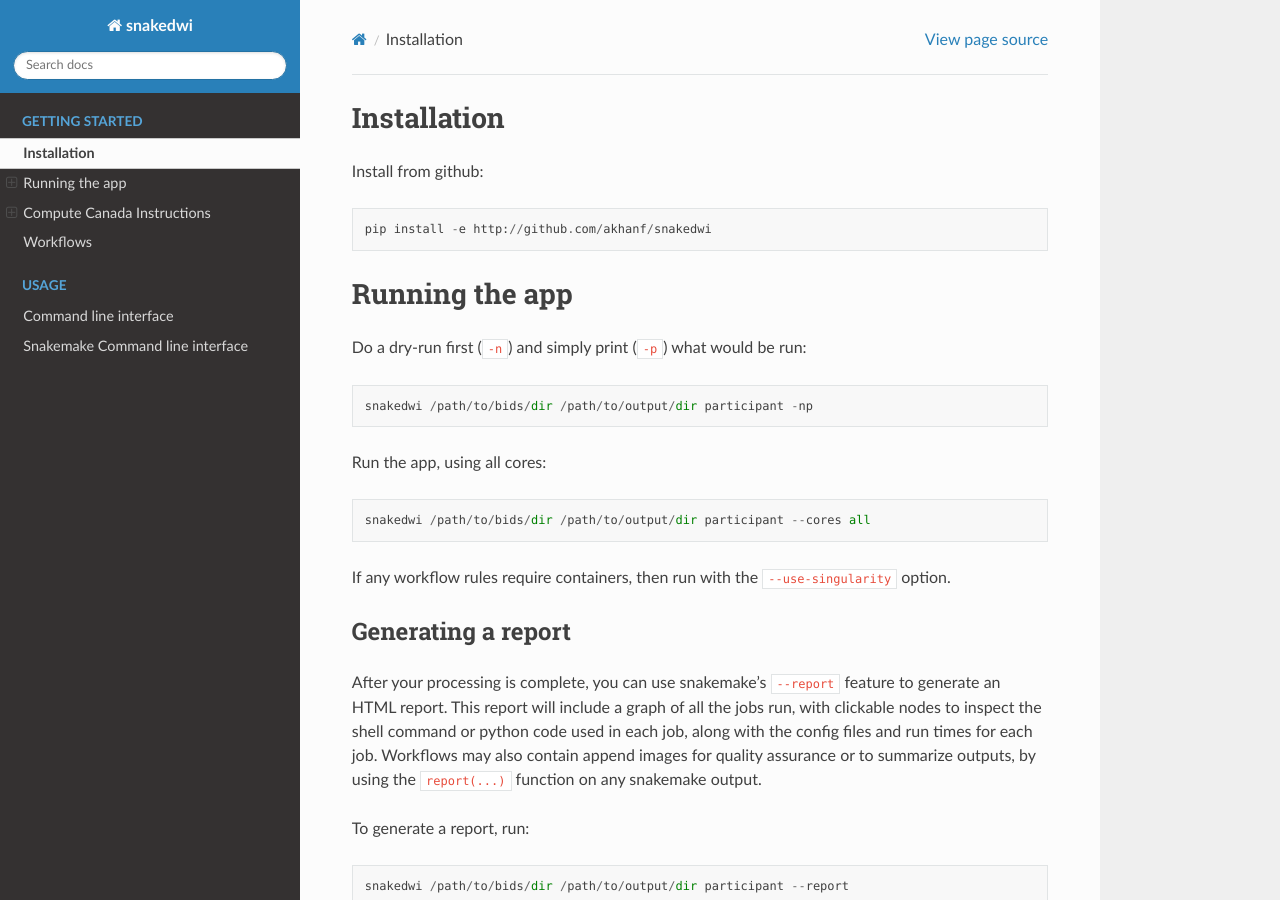
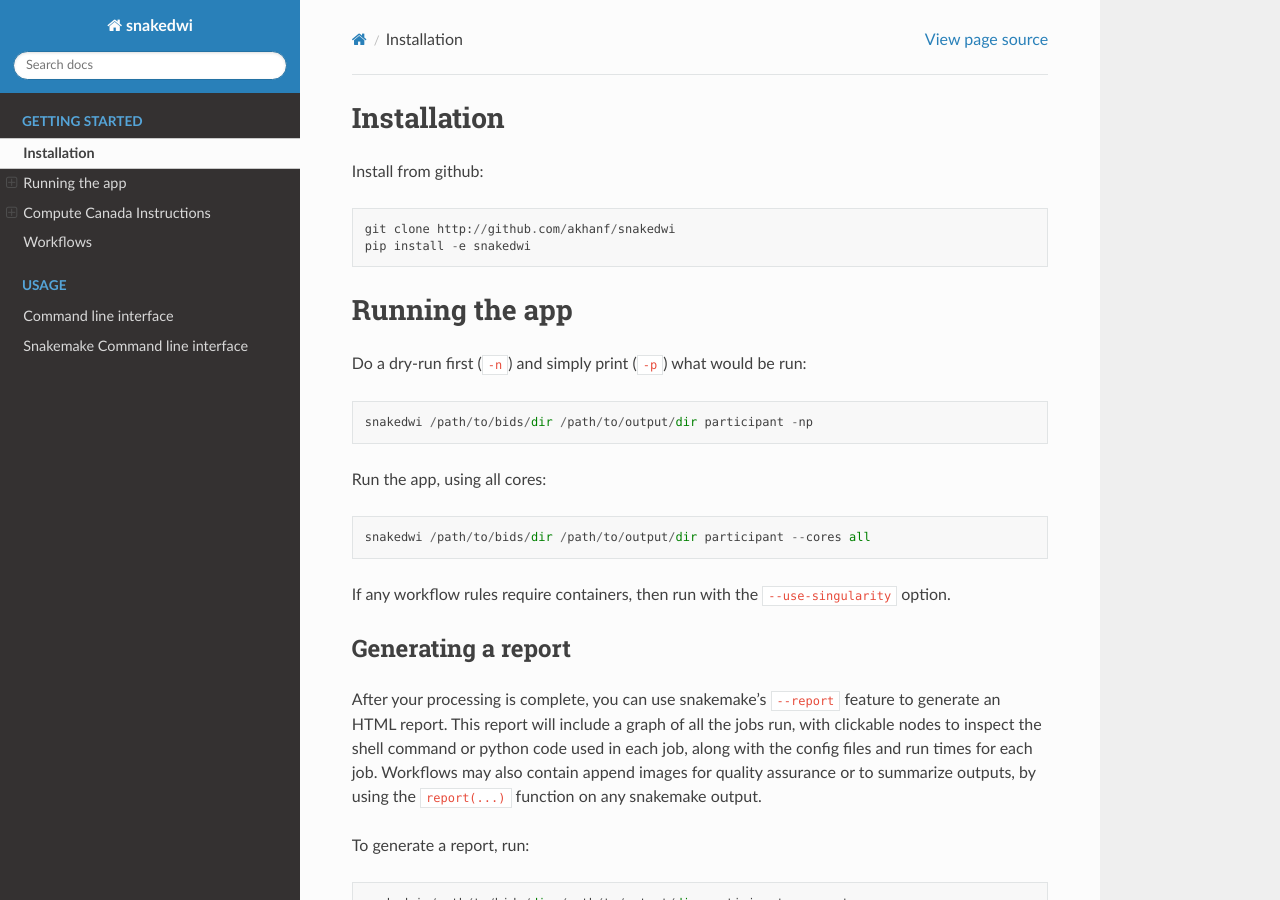
Before and after one commit to akhanf/snakedwi, a Sphinx documentation site: the page built from docs/getting_started/installation.rst, in a window 1280 px wide and 900 px high. Built offline with Sphinx 7.4.7 and the Read the Docs theme 2.0.0, drawn with Linux system fonts in a browser that asks for light colours.

Commit message:
Update installation.rst

```diff
--- a/docs/getting_started/installation.rst
+++ b/docs/getting_started/installation.rst
@@ -4,7 +4,8 @@
 
 Install from github::
 
-    pip install -e http://github.com/akhanf/snakedwi
+    git clone http://github.com/akhanf/snakedwi
+    pip install -e snakedwi
 
 
 Running the app
```
